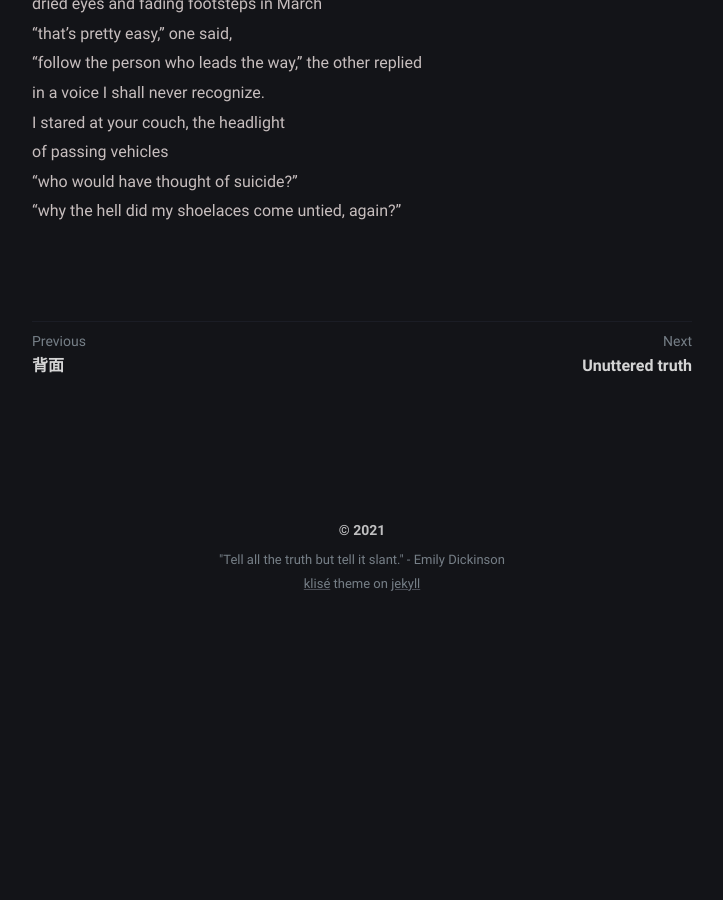
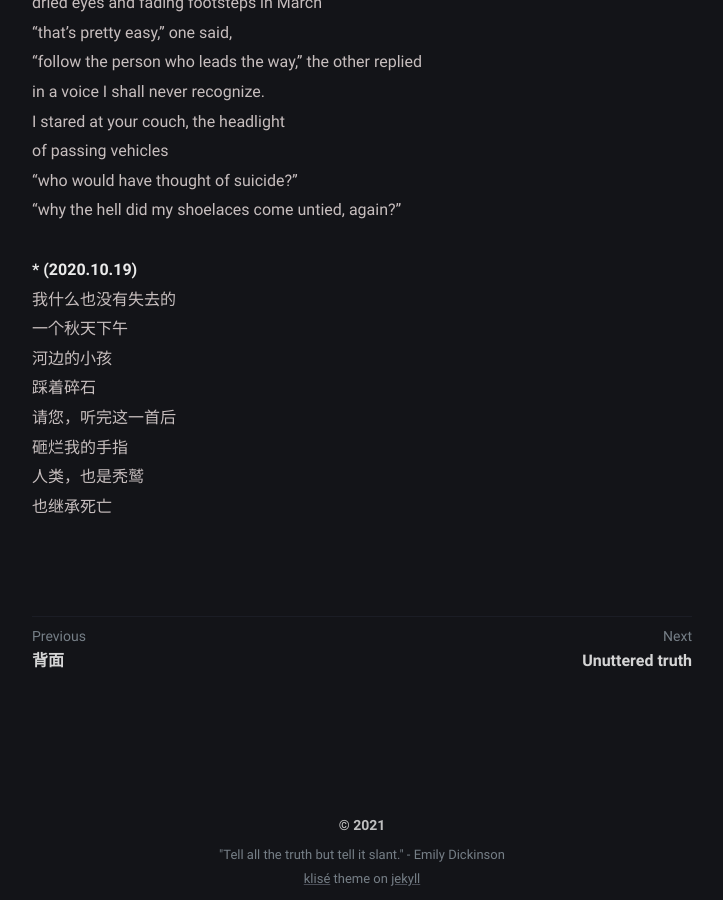
Before and after one commit to yijingch/afistforair.github.io, a Jekyll site: the page built from _posts/nameless-poems/2021-05-28-nameless-poems.md, in a window 1280 px wide and 900 px high, scrolled down 1323 px. Shown: the whole window, without its empty margins (278-1001 px from the left). Built offline with Jekyll 4.4.1, drawn with Linux system fonts in a browser that asks for light colours; before the commit the page ends 1951 px from its top, so only the background shows below that.

Commit message:
edit post

```diff
--- a/_posts/nameless-poems/2021-05-28-nameless-poems.md
+++ b/_posts/nameless-poems/2021-05-28-nameless-poems.md
@@ -23,7 +23,6 @@ isn’t it, exactly, our shared context?
 
 (and there's no such thing as a shared context)
 
-----
 
 **\* (2021.5.11)**
 when will a mute talk
@@ -46,3 +45,14 @@ I stared at your couch, the headlight
 of passing vehicles
 "who would have thought of suicide?"
 "why the hell did my shoelaces come untied, again?"
+
+
+**\* (2020.10.19)**
+我什么也没有失去的
+一个秋天下午
+河边的小孩
+踩着碎石
+请您，听完这一首后
+砸烂我的手指
+人类，也是秃鹫
+也继承死亡
```
